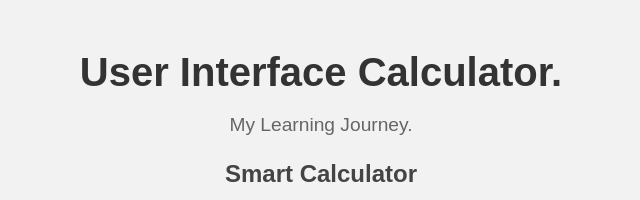
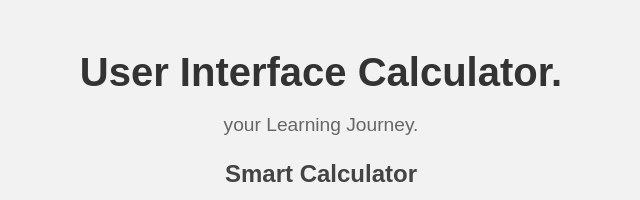
Before and after one commit to ashrafkhaan/ui-calculator, a plain HTML site: page index.html in a window 1280 px wide. Shown: the top 200 px of the page, 319-959 px from the left. Drawn offline with Linux system fonts and the light colour scheme.

Commit message:
replace my to yur

```diff
--- a/index.html
+++ b/index.html
@@ -12,7 +12,7 @@
 
 <body>
     <h1>User Interface Calculator.</h1>
-    <p>My Learning Journey.</p>
+    <p>your Learning Journey.</p>
     <h3>Smart Calculator</h3>
     <input type="text" id="display" readonly><br>
     <table>
```
